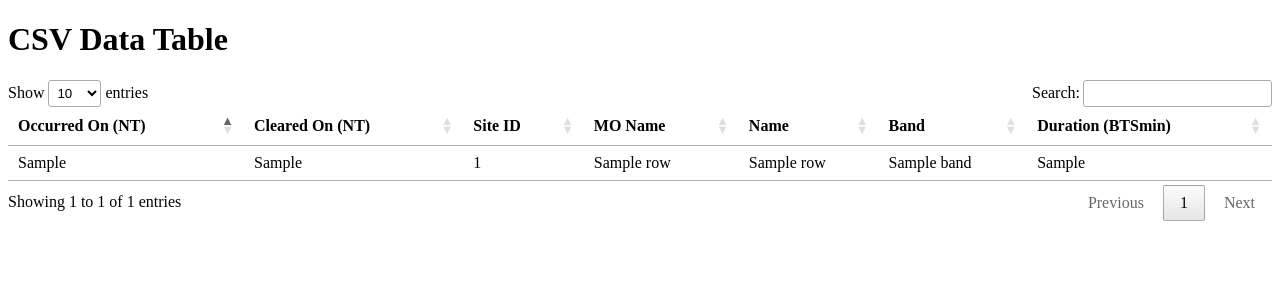
After one commit to bihansamarasinghe/Flask-MongoDB-Data-Upload-and-Display, a Flask app: template templates/huawei_table.html in a window 1280 px wide. The commit adds this page. Shown: the top 300 px of the page. Run offline with Flask 2, Linux system fonts and the light colour scheme; the template is opened without the code that fills it: most values are stand-ins (such as "Sample title", 1, 10 or a date in 2020); some libraries are stand-ins or nearby versions.

Commit message:
Add Datatables Library for Data Pagination and Sorting

```diff
--- a/app.py
+++ b/app.py
@@ -2,13 +2,13 @@ from flask import Flask, render_template
 from show_table import show_table
 from upload import upload_huawei
 
-app = Flask(__name__)
+app = Flask(__name__, static_url_path='/static')
 
 @app.route('/')
 def home():
     return render_template('index.html')
 
-@app.route('/upload', methods=['POST'])
+@app.route('/upload1', methods=['POST'])
 def upload():
 
     result = upload_huawei()
--- a/show_table.py
+++ b/show_table.py
@@ -10,7 +10,7 @@ def show_table():
     df = pd.DataFrame(data)
 
     # convert the DataFrame to an html table
-    table = df.to_html(classes='table table-striped table-bordered table-hover')
+    data_dict = df.to_dict('records')
 
     # render the table in the table.html template
-    return render_template('table.html', table=table)
+    return render_template('huawei_table.html', data=data_dict)
--- /dev/null
+++ b/templates/huawei_table.html
@@ -0,0 +1,49 @@
+<!DOCTYPE html>
+<html>
+<head>
+    <title>CSV Data Table</title>
+    <meta charset="UTF-8">
+    <meta name="viewport" content="width=device-width, initial-scale=1">
+    <link rel="stylesheet" type="text/css" href="https://cdn.datatables.net/v/bs4-4.6.0/jq-3.3.1/dt-1.10.25/r-2.2.9/datatables.min.css"/>
+
+</head>
+<body>
+    <div class="container">
+        <h1>CSV Data Table</h1>
+        <table id="csv-table" class="table table-striped table-bordered">
+            <thead>
+                <tr>
+                    <th>Occurred On (NT)</th>
+                    <th>Cleared On (NT)</th>
+                    <th>Site ID</th>
+                    <th>MO Name</th>
+                    <th>Name</th>
+                    <th>Band</th>
+                    <th>Duration (BTSmin)</th>
+                </tr>
+            </thead>
+            <tbody>
+                {% for row in data %}
+                    <tr>
+                        <td>{{ row['Occurred On (NT)'] }}</td>
+                        <td>{{ row['Cleared On (NT)'] }}</td>
+                        <td>{{ row['Site ID'] }}</td>
+                        <td>{{ row['MO Name'] }}</td>
+                        <td>{{ row['Name'] }}</td>
+                        <td>{{ row['Band'] }}</td>
+                        <td>{{ row['Duration (BTSmin)'] }}</td>
+                    </tr>
+                {% endfor %}
+            </tbody>
+        </table>
+    </div>
+
+    <script type="text/javascript" src="https://code.jquery.com/jquery-3.5.1.min.js"></script>
+    <script type="text/javascript" src="https://cdn.datatables.net/v/bs4-4.6.0/jq-3.3.1/dt-1.10.25/r-2.2.9/datatables.min.js"></script>
+    <script type="text/javascript">
+        $(document).ready(function() {
+            $('#csv-table').DataTable();
+        } );
+    </script>
+</body>
+</html>
--- a/templates/index.html
+++ b/templates/index.html
@@ -7,7 +7,7 @@
     <h1>Upload a CSV file</h1>
     <form method="post" action="{{ url_for('upload') }}" enctype="multipart/form-data">
         <input type="file" name="file1" required>
-        <input type="submit" value="Upload1">
+        <input type="submit" value="Upload">
     </form>
 
     <br>
@@ -15,7 +15,7 @@
     <h1>Upload another CSV file</h1>
     <form method="post" action="{{ url_for('upload') }}" enctype="multipart/form-data">
         <input type="file" name="file2" required>
-        <input type="submit" value="Upload2">
+        <input type="submit" value="Upload">
     </form>
 </body>
 </html>
```
